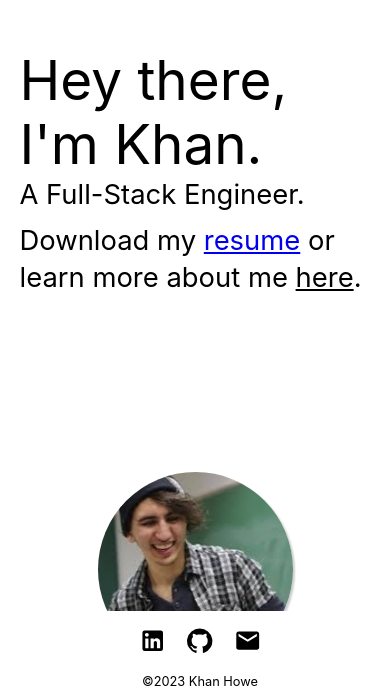
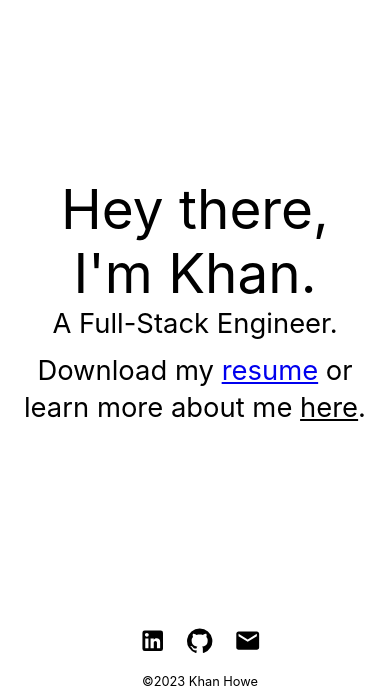
Before and after one commit to khanhowe/khan-dev, a React (Create React App) app: page / in a window 390 px wide. Shown: the part 148-844 px from the top of the page. Built offline with nearby package versions, Linux system fonts and the light colour scheme.

Commit message:
Make Home page for mobile styled better

```diff
--- a/src/App.tsx
+++ b/src/App.tsx
@@ -1,6 +1,5 @@
 import './styles/App.css';
 import NameTitle from './components/NameTitle';
-import './styles/Home.css';
 import { ThemeProvider} from '@mui/material';
 import theme from './theme';
 import NavBar from './components/NavBar';
--- a/src/pages/Home.tsx
+++ b/src/pages/Home.tsx
@@ -2,6 +2,7 @@ import { Typography } from "@mui/material";
 import Page from "../components/Page";
 import { useNavigate } from "react-router-dom";
 import useFadeInEffect from "../hooks/useFadeInEffect";
+import '../styles/Home.scss';
 
 const Home: React.FC = () => {
     const navigate = useNavigate();
--- a/src/styles/Home.css
+++ b/src/styles/Home.scss
@@ -1,10 +1,18 @@
+@import 'breakpoints';
+@import 'mixins';
+
 .home {
     width: 100%;
-    min-height: 500px;
+    min-height: 90vh;
     display: flex;
     flex-direction: column;
     justify-content: center;
     align-items: center;
+
+    @include media-query($tablet-breakpoint) {
+        text-align: center;
+    }
+
 }
 
 .fade-in {
```
